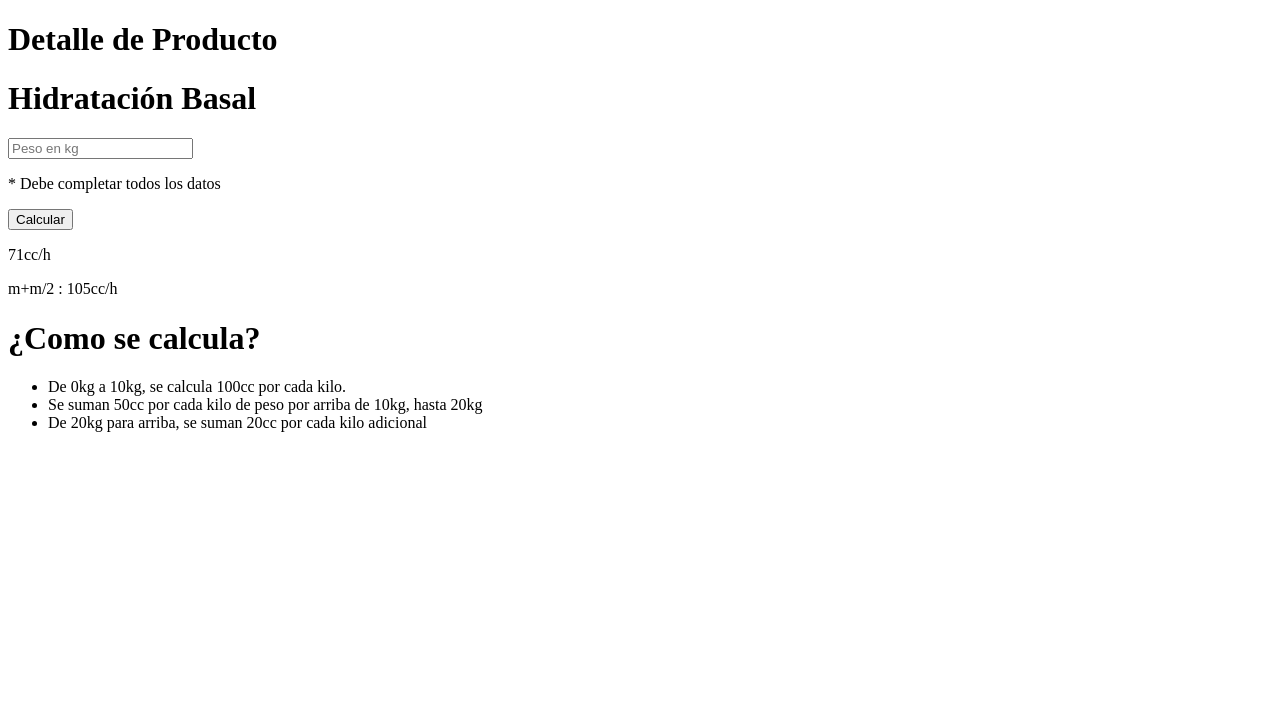
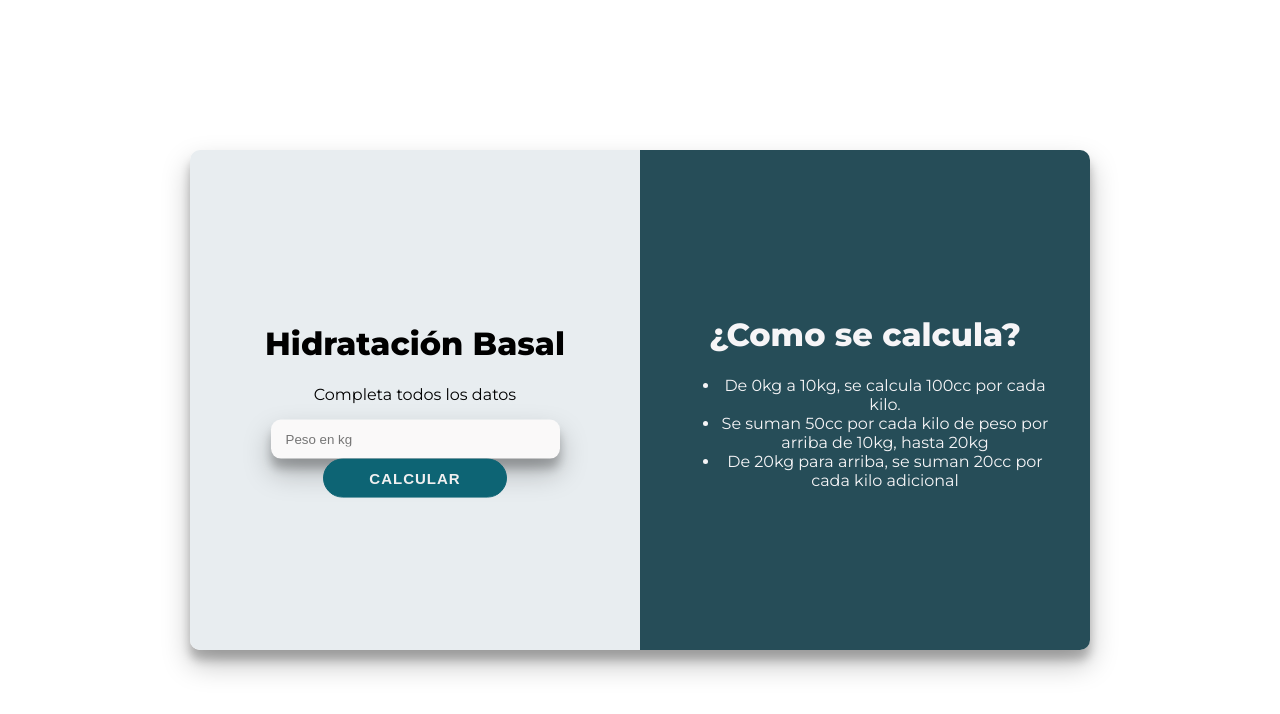
Before and after one commit to deysiSc76/Calculadora-de-Hidratacion-Basal, a plain HTML site: page index.html in a window 1280 px wide. Drawn offline with Linux system fonts and the light colour scheme.

Commit message:
se agrega css
se agrega estilo a la estructura html

```diff
--- a/index.html
+++ b/index.html
@@ -2,25 +2,32 @@
 <html>
 	<head>
         <title>Calculadora de hidratación</title>
+        <link rel="stylesheet" href="./style.css">
     </head>
 	<body>
-        <h1>Detalle de Producto</h1>
-
-        <div>
+        <div id="contenedor">
+            <div id="calculadora">
+                <div class="contenido">
                     <h1>Hidratación Basal</h1>
-            <input type="number" placeholder="Peso en kg" />
-            <p>* Debe completar todos los datos</p>
-            <button>Calcular</button>
-            <p>71cc/h</p>
-            <p>m+m/2 : 105cc/h</p>
+                    <p class="item">Completa todos los datos</p>
+                    <input class="item" id="peso" type="number" placeholder="Peso en kg" />
+                    <p class="item" id="error">* Debe completar todos los datos</p>
+                    <button class="item" id="calcular">Calcular</button>
+                    <p class="item resultado" id="flu">71cc/h</p>
+                    <p class="item resultado" id="man">m+m/2 : 105cc/h</p>
+                </div>
+            </div>
+            <div id="detalle">
+                <div class="contenido">
                     <h1>¿Como se calcula?</h1>
-        </div>
-        <div>
                     <ul>
                         <li>De 0kg a 10kg, se calcula 100cc por cada kilo.</li>
                         <li>Se suman 50cc por cada kilo de peso por arriba de 10kg, hasta 20kg</li>
                         <li>De 20kg para arriba, se suman 20cc por cada kilo adicional</li>
                     </ul>
                 </div>
+            </div>
+        </div>
     </body>
+
 </html>
--- /dev/null
+++ b/style.css
@@ -0,0 +1,82 @@
+@import url('https://fonts.googleapis.com/css?family=Montserrat:400,800');
+
+body{
+    font-family: 'Montserrat', sans-serif;
+}
+#contenedor{
+    width: 900px;
+    height: 500px;
+    text-align: center;
+    /* Estas 3 lineas se encargan de centrar el div vertical y horizontalmente */
+    position: absolute;
+    inset: 0;
+    margin: auto;
+    border-radius: 10px;
+    overflow: hidden;
+    box-shadow: 0 14px 28px rgba(0,0,0,0.25),
+      0 10px 10px rgba(0,0,0,0.22);
+  }
+
+#calculadora{
+    background: rgb(232, 237, 240);
+    /* Con estas 3 lineas vamos a hacer que los divs queden lado a lado */
+    width: 50%;
+    height: 100%;
+    float: left;
+}
+
+#detalle{
+    background: #264d58;
+    /* Con estas 3 lineas vamos a hacer que los divs queden lado a lado */
+    width: 50%;
+    height: 100%;
+    float: left;
+    color: #f6f5f7;
+}
+.contenido{
+    /* Estas tres lineas van a centrar el contenido verticalmente dentro de cada div */
+    position: relative;
+    top: 50%;
+    transform: translateY(-50%);
+    overflow: hidden;
+    padding: 40px;
+}
+input {
+	width: 70%;
+    padding: 12px 15px;
+    border:0lvh;
+    background-color: #faf9f9;
+    border-radius: 10px;
+    box-shadow: 0 14px 28px rgba(0,0,0,0.25),
+    0 10px 10px rgba(0,0,0,0.22);
+}
+
+button {
+  font-size: 15px;
+	font-weight: bold;
+	padding: 10px 45px;
+	border-radius: 20px;
+	background-color: #0d6474;
+	border: 1px solid #0d6474;
+	color: #f0f0f0;
+	text-transform: uppercase;
+	letter-spacing: 1px;
+	transition: transform 20ms ease-in;
+}
+
+button:active {
+	transform: scale(0.95);
+}
+#error{
+    color: red;
+    font-weight: bold;
+    display: none;
+}
+
+.resultado{
+    color: #0A81D1;
+    font-weight: bold;
+    font-size: 25px;
+    margin-bottom: 5px;
+    display: none;
+}
```
Lines whose indentation alone changed are shown as unchanged.
